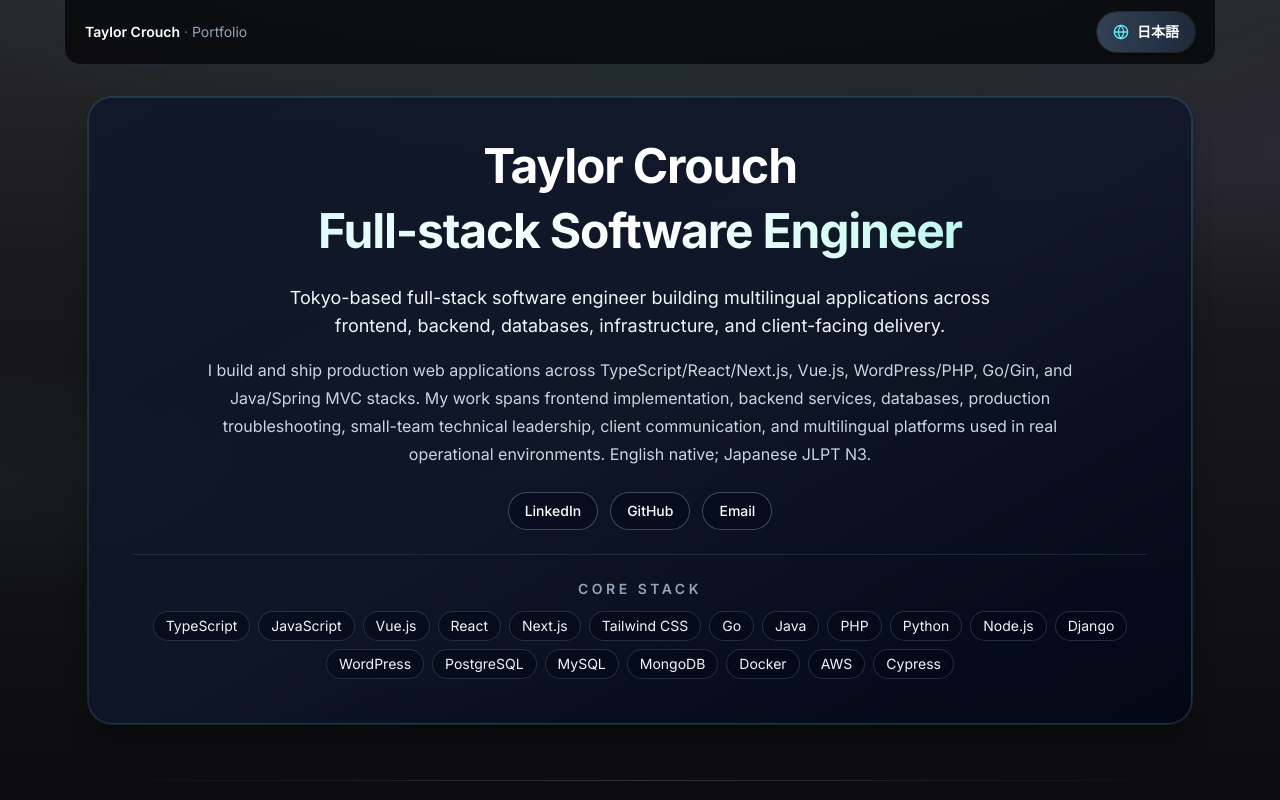
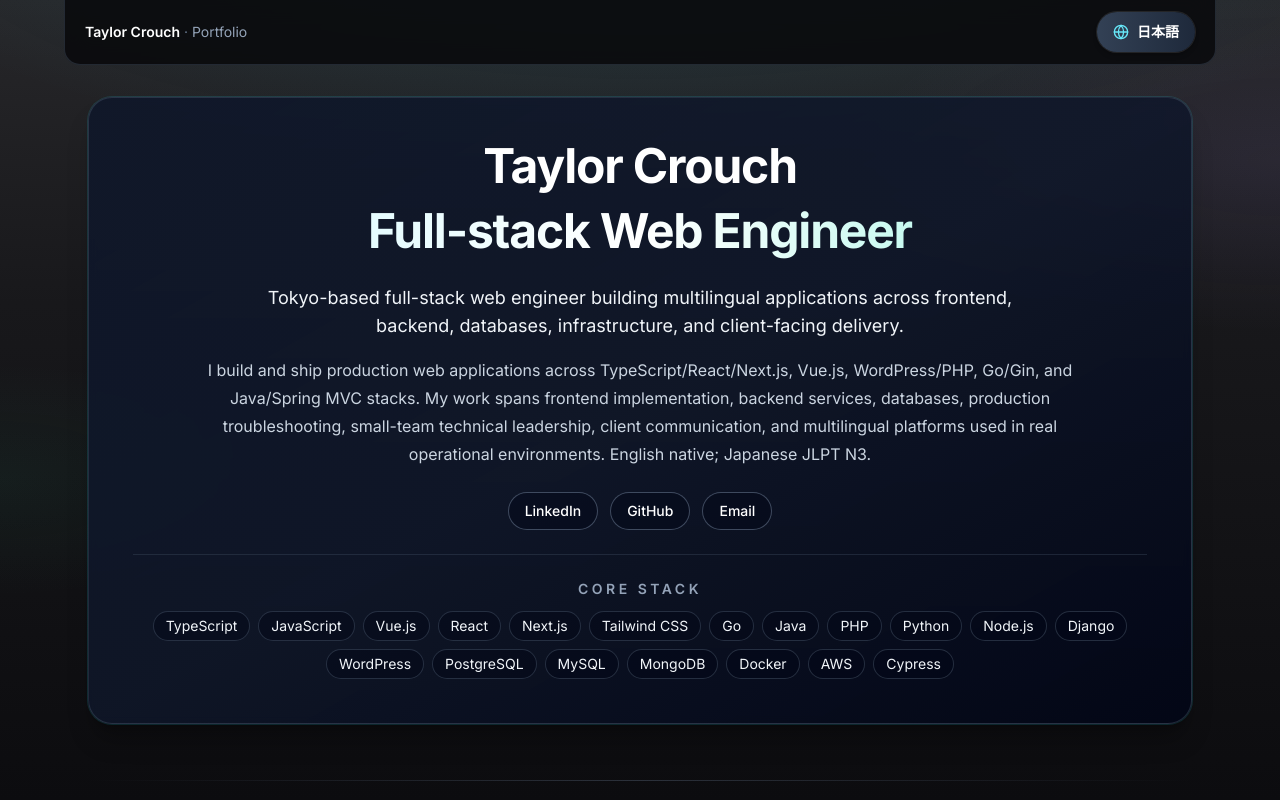
Before and after one commit to TaylorC19/My-Portfolio, a Next.js app: page / in a window 1280 px wide. Shown: the top 800 px of the page. Built offline with nearby package versions, Linux system fonts and the light colour scheme; a web font is replaced by a local one.

Commit message:
Fix: job title

```diff
--- a/src/app/layout.tsx
+++ b/src/app/layout.tsx
@@ -3,13 +3,13 @@ import type { Metadata } from "next";
 import { inter } from "./fonts";
 
 export const metadata: Metadata = {
-  title: "Taylor Crouch | Full-stack Software Engineer",
+  title: "Taylor Crouch | Full-stack Web Engineer",
   description:
-    "Tokyo-based full-stack software engineer building production web applications across frontend, backend, databases, infrastructure, and multilingual product delivery.",
+    "Tokyo-based full-stack web engineer building production web applications across frontend, backend, databases, infrastructure, and multilingual product delivery.",
   openGraph: {
-    title: "Taylor Crouch | Full-stack Software Engineer",
+    title: "Taylor Crouch | Full-stack Web Engineer",
     description:
-      "Tokyo-based full-stack software engineer building production web applications across frontend, backend, databases, infrastructure, and multilingual product delivery.",
+      "Tokyo-based full-stack web engineer building production web applications across frontend, backend, databases, infrastructure, and multilingual product delivery.",
   },
 };
 
--- a/src/app/locale/en.json
+++ b/src/app/locale/en.json
@@ -1,12 +1,12 @@
 {
   "meta": {
-    "title": "Taylor Crouch | Full-stack Software Engineer",
-    "description": "Tokyo-based full-stack software engineer building production web applications across frontend, backend, databases, infrastructure, and multilingual product delivery."
+    "title": "Taylor Crouch | Full-stack Web Engineer",
+    "description": "Tokyo-based full-stack web engineer building production web applications across frontend, backend, databases, infrastructure, and multilingual product delivery."
   },
   "top": {
     "languageToggle": "日本語",
-    "titleLines": ["Taylor Crouch", "Full-stack Software Engineer"],
-    "subtitle": "Tokyo-based full-stack software engineer building multilingual applications across frontend, backend, databases, infrastructure, and client-facing delivery.",
+    "titleLines": ["Taylor Crouch", "Full-stack Web Engineer"],
+    "subtitle": "Tokyo-based full-stack web engineer building multilingual applications across frontend, backend, databases, infrastructure, and client-facing delivery.",
     "summary": "I build and ship production web applications across TypeScript/React/Next.js, Vue.js, WordPress/PHP, Go/Gin, and Java/Spring MVC stacks. My work spans frontend implementation, backend services, databases, production troubleshooting, small-team technical leadership, client communication, and multilingual platforms used in real operational environments. English native; Japanese JLPT N3.",
     "primaryLinks": {
       "linkedin": "LinkedIn",
@@ -46,7 +46,7 @@
     "intro": "Technical delivery spans internal tools, client-facing platforms, frontend interfaces, backend services, production support, and cross-functional collaboration. Earlier roles emphasize teaching, research, and communication in education settings.",
     "roles": [
       {
-        "title": "Full-stack Software Engineer",
+        "title": "Full-stack Web Engineer",
         "company": "Huntersite Co. Ltd.",
         "period": "2024/09 – Present",
         "location": "Tokyo, Japan",
--- a/src/app/locale/ja.json
+++ b/src/app/locale/ja.json
@@ -1,12 +1,12 @@
 {
   "meta": {
-    "title": "クラウチ テイラー | フルスタックソフトウェアエンジニア",
-    "description": "東京を拠点に、フロントエンド、バックエンド、データベース、インフラ、多言語プロダクトの提供まで横断して本番Webアプリケーションを構築するフルスタックソフトウェアエンジニアのポートフォリオです。"
+    "title": "クラウチ テイラー | フルスタックWebエンジニア",
+    "description": "東京を拠点に、フロントエンド、バックエンド、データベース、インフラ、多言語プロダクトの提供まで横断して本番Webアプリケーションを構築するフルスタックWebエンジニアのポートフォリオです。"
   },
   "top": {
     "languageToggle": "English",
-    "titleLines": ["クラウチ テイラー", "フルスタックソフトウェアエンジニア"],
-    "subtitle": "東京を拠点に、フロントエンド、バックエンド、データベース、インフラ、クライアント向けの提供まで横断して多言語アプリケーションを構築するフルスタックソフトウェアエンジニアです。",
+    "titleLines": ["クラウチ テイラー", "フルスタックWebエンジニア"],
+    "subtitle": "東京を拠点に、フロントエンド、バックエンド、データベース、インフラ、クライアント向けの提供まで横断して多言語アプリケーションを構築するフルスタックWebエンジニアです。",
     "summary": "TypeScript／React／Next.js、Vue.js、WordPress／PHP、Go／Gin、Java／Spring MVCを含むスタックで本番Webアプリケーションを開発・運用しています。フロントエンド実装、バックエンドサービス、データベース、本番トラブルシューティング、小規模チームの技術リード、クライアントコミュニケーション、実運用環境で使われる多言語プラットフォームまで幅広く担当しています。英語（ネイティブ）、日本語（JLPT N3）。",
     "primaryLinks": {
       "linkedin": "LinkedIn",
@@ -46,7 +46,7 @@
     "intro": "技術面での担当は社内ツール、顧客向けプラットフォーム、フロントエンド、バックエンドサービス、本番サポート、職種横断の協働に及びます。それ以前は教育現場での指導、研究、コミュニケーションを中心に経験を積みました。",
     "roles": [
       {
-        "title": "フルスタックソフトウェアエンジニア",
+        "title": "フルスタックWebエンジニア",
         "company": "Huntersite Co. Ltd.",
         "period": "2024/09 – 現在",
         "location": "東京",
```
